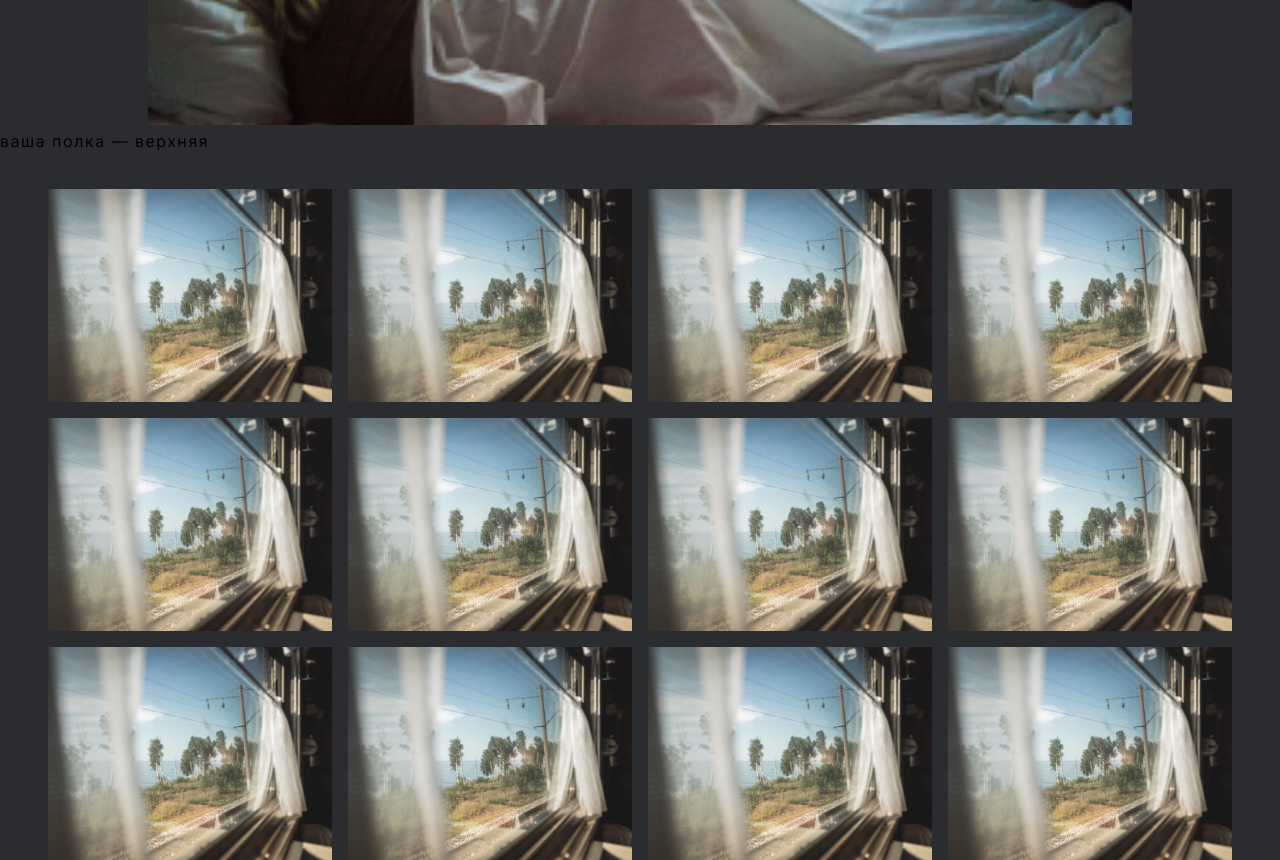
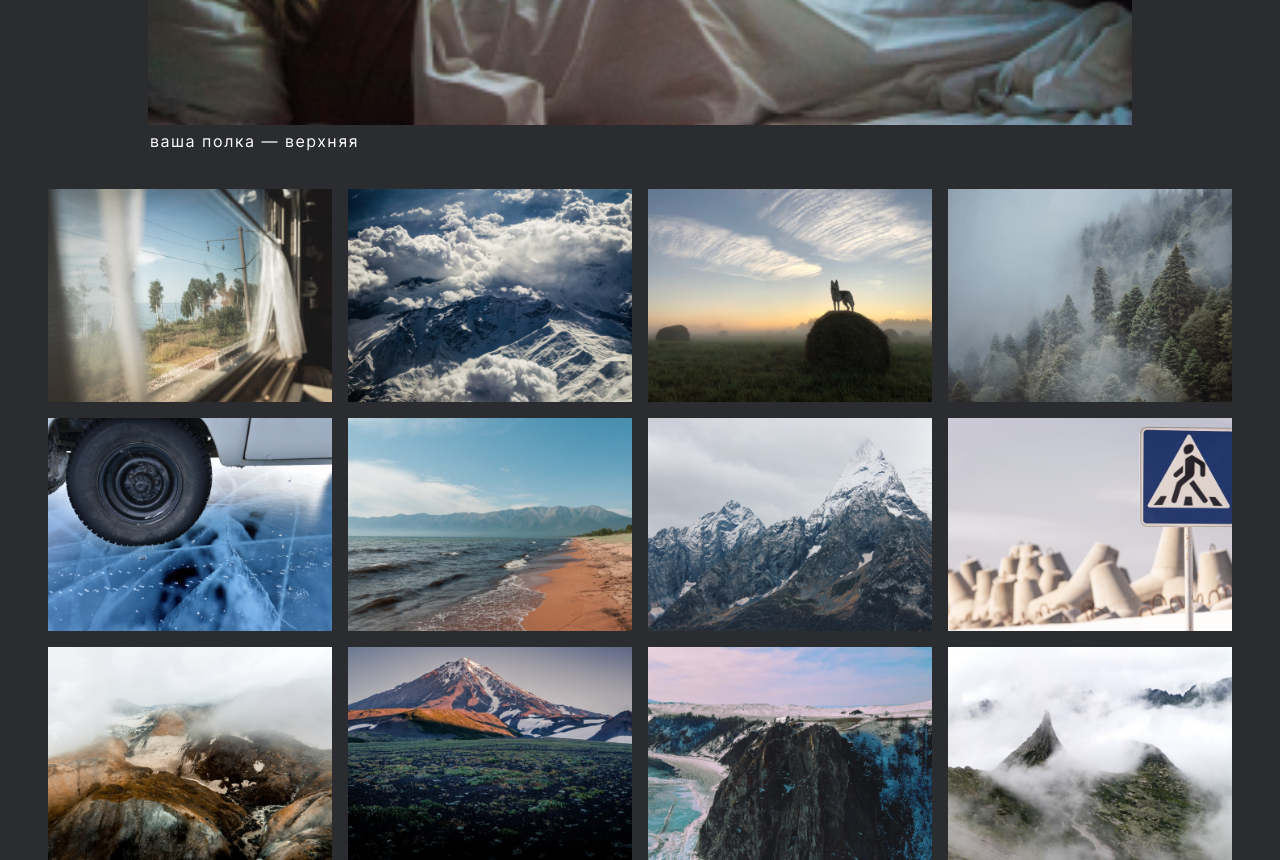
Before and after one commit to totfront/somewhere-travel, a React app: page / in a window 1280 px wide. Shown: the part 920-1780 px from the top of the page. Built offline with nearby package versions, Linux system fonts and the light colour scheme.

Commit message:
Feat: finished photogrid section

```diff
--- a/src/components/Lead/Lead.module.css
+++ b/src/components/Lead/Lead.module.css
@@ -41,6 +41,8 @@
     letter-spacing: 1.5px;
     bottom: -8px;
     transform: translateY(100%);
+    color: white;
+    margin-left: 16px;
 }
 
 @media (min-width: 768px) {
@@ -72,6 +74,10 @@
         margin: 0;
         height: 480px;
     }
+
+    .caption {
+        margin-left: 32px;
+    }
   }
 
   @media (min-width: 1024px) {
@@ -101,6 +107,10 @@
         background-position: 50% 25%, center;
         margin: 0;
         height: 580px;
+    }
+
+    .caption {
+        margin-left: 48px;
     }
   }
 
@@ -132,4 +142,8 @@
         margin: 0;
         height: 580px;
     }
+
+    .caption {
+        margin-left: 150px;
+    }
   }
--- a/src/components/PhotoGrid/PhotoGrid.js
+++ b/src/components/PhotoGrid/PhotoGrid.js
@@ -1,21 +1,44 @@
 import styles from "./PhotoGrid.module.css";
-import gridPhoto_1 from "../../images/photogrid_1.png";
+import gridPhoto_1 from "../../images/photogrid/photogrid_1.png";
+import gridPhoto_2 from "../../images/photogrid/photogrid_2.png";
+import gridPhoto_3 from "../../images/photogrid/photogrid_3.png";
+import gridPhoto_4 from "../../images/photogrid/photogrid_4.png";
+import gridPhoto_5 from "../../images/photogrid/photogrid_5.png";
+import gridPhoto_6 from "../../images/photogrid/photogrid_6.png";
+import gridPhoto_7 from "../../images/photogrid/photogrid_7.png";
+import gridPhoto_8 from "../../images/photogrid/photogrid_8.png";
+import gridPhoto_9 from "../../images/photogrid/photogrid_9.png";
+import gridPhoto_10 from "../../images/photogrid/photogrid_10.png";
+import gridPhoto_11 from "../../images/photogrid/photogrid_11.png";
+import gridPhoto_12 from "../../images/photogrid/photogrid_12.png";
 
 function PhotoGrid() {
   return (
     <section className={styles.photoGrid}>
-      <img src={gridPhoto_1} className={styles.photo} />
-      <img src={gridPhoto_1} className={styles.photo} />
-      <img src={gridPhoto_1} className={styles.photo} />
-      <img src={gridPhoto_1} className={styles.photo} />
-      <img src={gridPhoto_1} className={styles.photo} />
-      <img src={gridPhoto_1} className={styles.photo} />
-      <img src={gridPhoto_1} className={styles.photo} />
-      <img src={gridPhoto_1} className={styles.photo} />
-      <img src={gridPhoto_1} className={styles.photo} />
-      <img src={gridPhoto_1} className={styles.photo} />
-      <img src={gridPhoto_1} className={styles.photo} />
-      <img src={gridPhoto_1} className={styles.photo} />
+      <img src={gridPhoto_1} className={styles.photo} alt="Train window" />
+      <img src={gridPhoto_2} className={styles.photo} alt="Clouds in the sky" />
+      <img
+        src={gridPhoto_3}
+        className={styles.photo}
+        alt="A wolf in the field"
+      />
+      <img src={gridPhoto_4} className={styles.photo} alt="Misty forest" />
+      <img src={gridPhoto_5} className={styles.photo} alt="A car on ice" />
+      <img src={gridPhoto_6} className={styles.photo} alt="Beach" />
+      <img src={gridPhoto_7} className={styles.photo} alt="Snowy mountains" />
+      <img src={gridPhoto_8} className={styles.photo} alt="Road sign" />
+      <img src={gridPhoto_9} className={styles.photo} alt="Misty mountains" />
+      <img
+        src={gridPhoto_10}
+        className={styles.photo}
+        alt="Mountainous forest"
+      />
+      <img src={gridPhoto_11} className={styles.photo} alt="Cliffs" />
+      <img
+        src={gridPhoto_12}
+        className={styles.photo}
+        alt="Cloudy mountain tops"
+      />
     </section>
   );
 }
```
Also changed, not shown: src/Images/photogrid/photogrid_1.png (renamed from src/Images/photogrid_1.png), src/Images/photogrid/photogrid_10.png (added), src/Images/photogrid/photogrid_11.png (added), src/Images/photogrid/photogrid_12.png (added), src/Images/photogrid/photogrid_2.png (added), src/Images/photogrid/photogrid_3.png (added), src/Images/photogrid/photogrid_4.png (added), src/Images/photogrid/photogrid_5.png (added), src/Images/photogrid/photogrid_6.png (added), src/Images/photogrid/photogrid_7.png (added), src/Images/photogrid/photogrid_8.png (added), src/Images/photogrid/photogrid_9.png (added).
